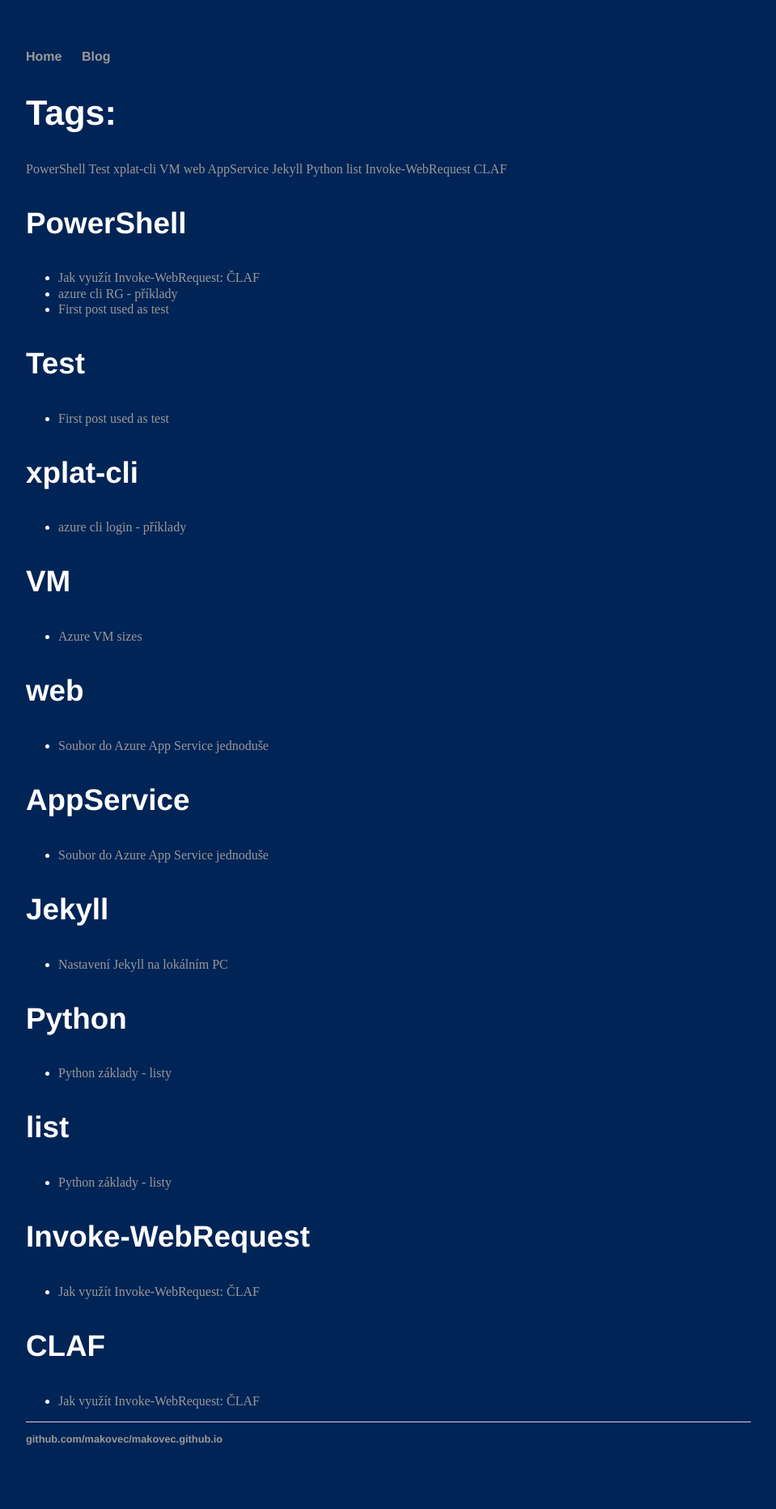
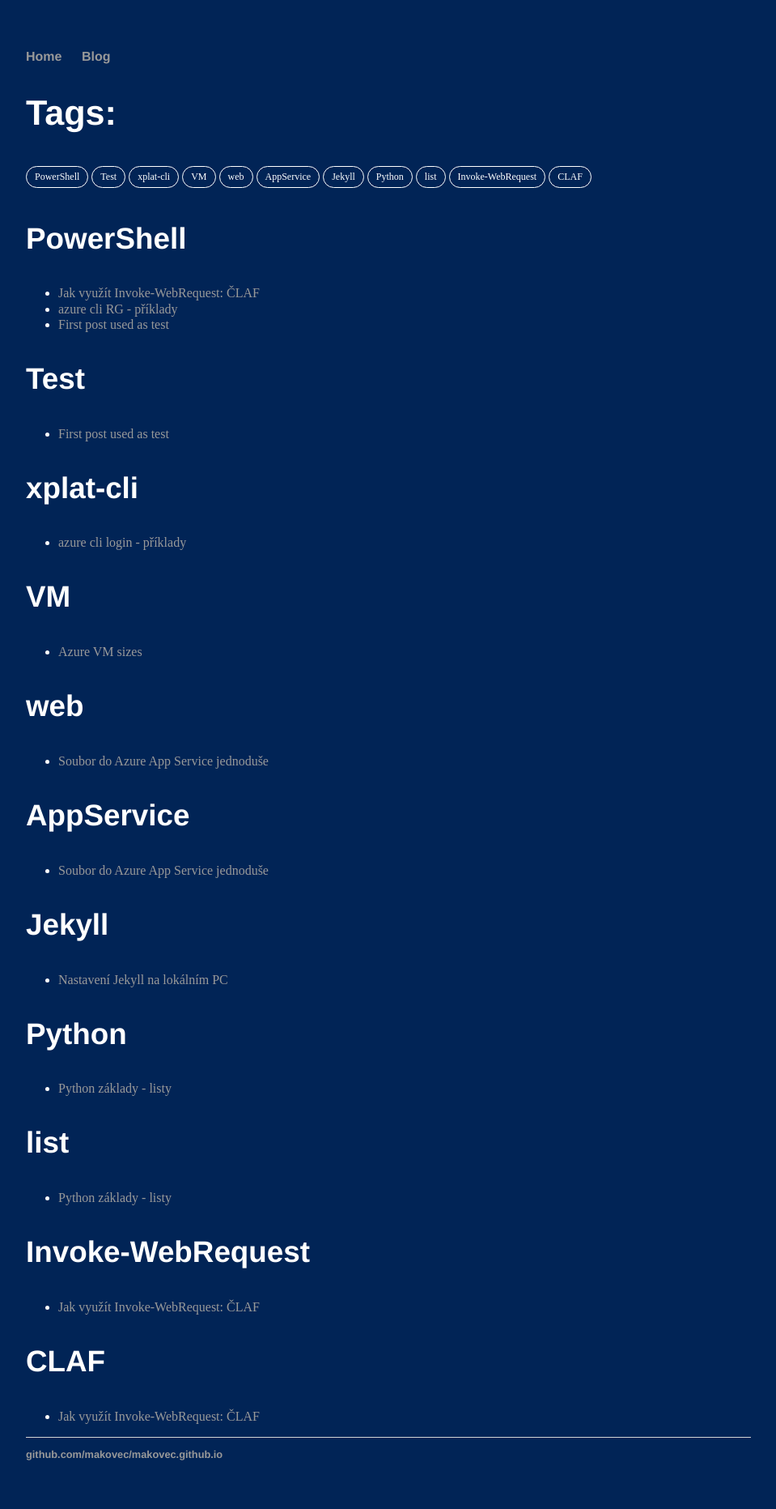
Before and after one commit to Makovec/makovec.github.io, a Jekyll site: the page built from tags.md, in a window 1280 px wide. Shown: the whole page at 81% size, without its empty margins (160-1119 px from the left). Built offline with Jekyll 4.4.1, drawn with Linux system fonts in a browser that asks for light colours.

Commit message:
tags view

```diff
--- a/_layouts/tags.html
+++ b/_layouts/tags.html
@@ -2,7 +2,7 @@
 layout: default
 ---
 <h2>Tags:</h2>
-<div>
+<div class="tags">
 {% for tagitem in site.tags  %}
   <a href="#{{  tagitem[0] }}">{{  tagitem[0] }}</a>
 {% endfor %}
--- a/css/main.css
+++ b/css/main.css
@@ -27,3 +27,16 @@
 .cv address, .cv .download { font-family: 'Helvetica', 'Arial', 'Sans-Serif'; }
 .cv address, .cv p { font-size: 1.2em; }
 .cv .download { float: right; font-size: .8em; text-transform: uppercase; }
+
+/* Tags */
+.tags a {
+  border: 1px solid #fff;
+  border-radius: 20px;
+  color: #fff;
+  display: inline-block;
+  font-size: 12px;
+  margin: 5px 0;
+  padding: 5px 10px;
+  text-shadow: none;
+  white-space: nowrap;
+}
```
